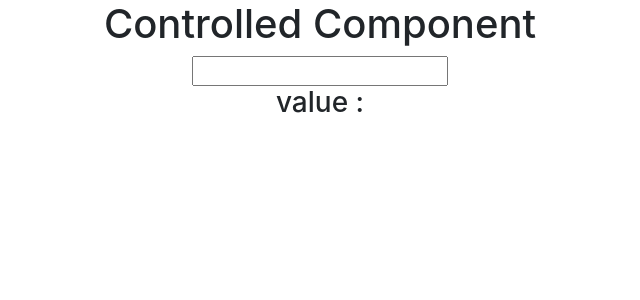
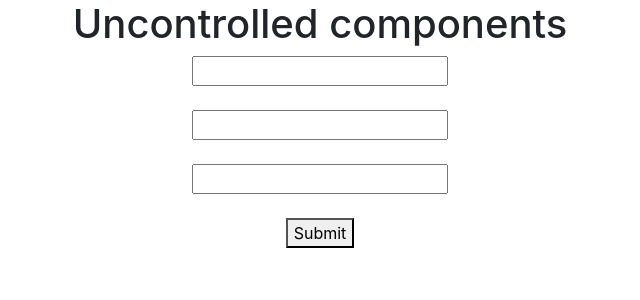
Before and after one commit to pranjali1210/React, a React (Create React App) app: page / in a window 1280 px wide. Shown: the top 300 px of the page, without its empty margins (320-960 px from the left). Built offline with nearby package versions, Linux system fonts and the light colour scheme; the HTML template or start-up script is replaced by a standard one.

Commit message:
Uncontrolled component

```diff
--- a/src/App.js
+++ b/src/App.js
@@ -1,16 +1,30 @@
 import './App.css';
-import React,{useState} from 'react';
-import User from './User';
-function App()
-{
-  let [val,setVal]=useState("")
-    return(
-      <div className='App'>
-        <h1>Controlled Component</h1>
-        <input type='text' value={val} onChange={(e)=>setVal(e.target.value)}/>
-        <h3>value : {val}</h3>
-      </div>
-    )
+import React, { useRef } from 'react';
+function App() {
+
+  let inputRef=useRef(null)
+  let inputRef1=useRef(null)
+
+
+  function submitform(e)
+  {
+    e.preventDefault()
+    console.warn("Input field 1 value" ,inputRef.current.value)
+    console.warn("Input field 2 value" ,inputRef1.current.value)
+    let input3=document.getElementById("input3").value
+    console.warn("Input field 3 value" ,input3)
+  }
+  return (
+    <div className='App'>
+      <h1>Uncontrolled components</h1>
+      <form onSubmit={submitform}>
+        <input ref={inputRef} type='text' /><br /><br />
+        <input ref={inputRef1} type='text' /><br /><br />
+        <input id="input3" type='text'/><br /><br />
+        <button >Submit</button>
+      </form>
+    </div>
+  )
 }
 
 export default App
--- a/src/User.js
+++ /dev/null
@@ -1,10 +0,0 @@
-import React,{forwardRef}from "react";
-function User(props,ref)
-{
-    return(
-        <div>
-            <input type="text" ref={ref}/>
-        </div>
-    )
-}
-export default forwardRef(User)
```
